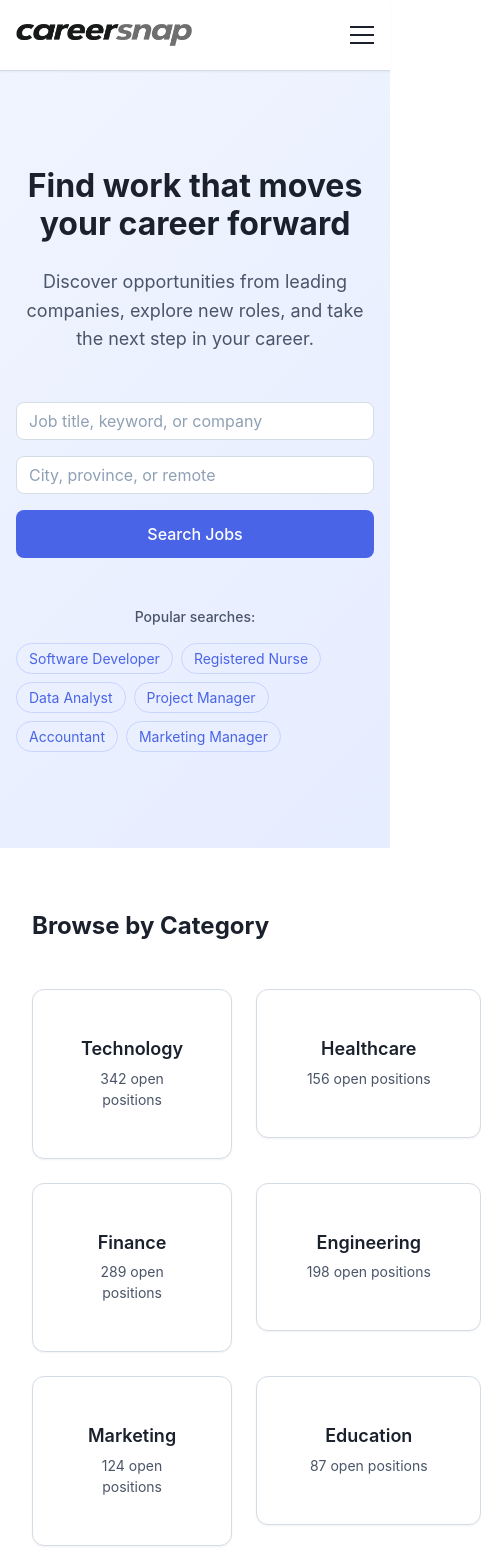
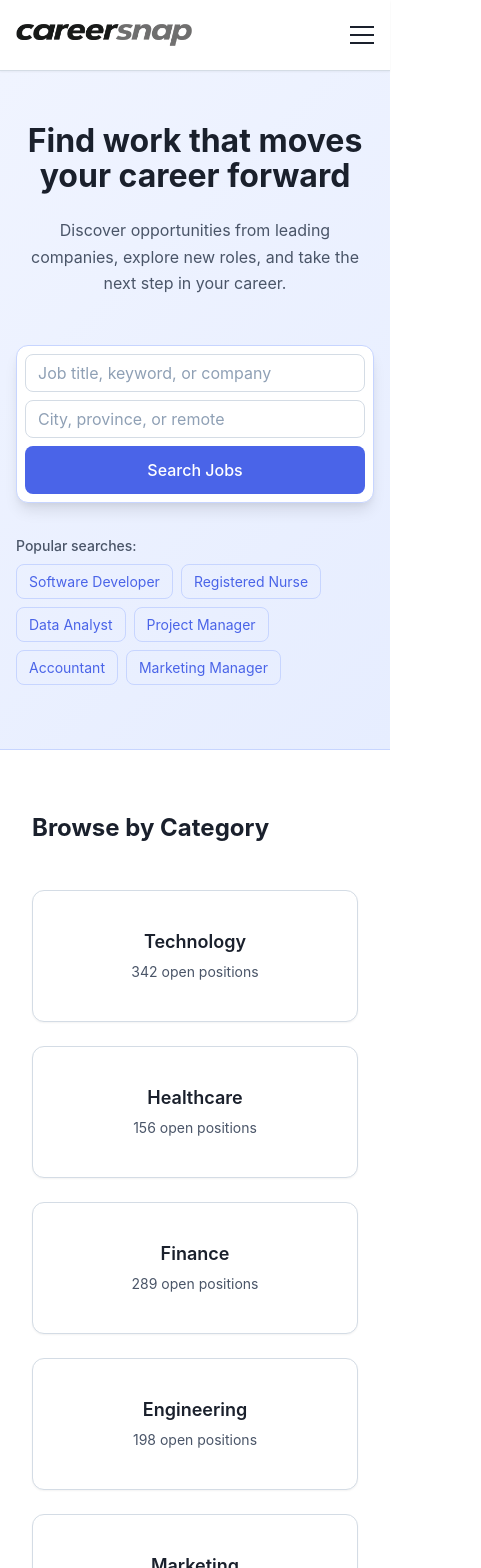
Before and after one commit to CareerSnap-Group/careersnap, a Next.js app: page / in a window 390 px wide. Shown: the top 1568 px of the page, 481 px wide, since content can reach past the window. Built offline with nearby package versions, Linux system fonts and the light colour scheme; no server answers.

Commit message:
Commit Changes

```diff
--- a/app/page.module.css
+++ b/app/page.module.css
@@ -15,39 +15,47 @@
 /* Hero Section */
 .hero {
   background: linear-gradient(135deg, var(--color-primary-50) 0%, var(--color-primary-100) 100%);
-  padding: var(--spacing-4xl) var(--spacing-md);
+  border-bottom: 1px solid var(--color-primary-200);
+  padding: var(--spacing-4xl) var(--spacing-md) var(--spacing-3xl);
   text-align: center;
 }
 
 .heroContent {
-  max-width: 800px;
+  max-width: 840px;
   margin: 0 auto;
 }
 
 .heroTitle {
-  font-size: clamp(2rem, 5vw, 3.5rem);
+  max-width: 760px;
+  margin: 0 auto var(--spacing-lg);
+  font-size: var(--font-size-5xl);
   font-weight: var(--font-weight-bold);
   color: var(--color-text-primary);
-  margin-bottom: var(--spacing-lg);
-  line-height: 1.2;
+  line-height: 1.1;
 }
 
 .heroSubtitle {
+  max-width: 650px;
+  margin: 0 auto var(--spacing-2xl);
   font-size: var(--font-size-lg);
   color: var(--color-text-secondary);
-  margin-bottom: var(--spacing-2xl);
-  line-height: 1.6;
+  line-height: 1.65;
 }
 
 .searchForm {
-  margin-bottom: var(--spacing-2xl);
+  max-width: 1040px;
+  margin: 0 auto var(--spacing-xl);
 }
 
 .searchInputs {
   display: grid;
   grid-template-columns: 1fr 1fr auto;
-  gap: var(--spacing-md);
-  margin-bottom: var(--spacing-lg);
+  gap: var(--spacing-sm);
+  padding: var(--spacing-sm);
+  background: var(--color-background-primary);
+  border: 1px solid var(--color-primary-200);
+  border-radius: var(--radius-lg);
+  box-shadow: var(--shadow-lg);
 }
 
 .searchField {
@@ -56,6 +64,7 @@
 
 .searchButton {
   align-self: flex-end;
+  min-width: 132px;
   white-space: nowrap;
 }
 
@@ -74,7 +83,7 @@
   flex-wrap: wrap;
   align-items: center;
   justify-content: center;
-  gap: var(--spacing-md);
+  gap: var(--spacing-sm) var(--spacing-md);
   font-size: var(--font-size-sm);
 }
 
@@ -92,9 +101,9 @@
 .searchTag {
   color: var(--color-primary-600);
   text-decoration: none;
-  padding: 0.25rem 0.75rem;
+  padding: 0.375rem 0.75rem;
   border: 1px solid var(--color-primary-200);
-  border-radius: var(--radius-full);
+  border-radius: var(--radius-md);
   font-size: var(--font-size-sm);
   transition: all var(--transition-fast);
   display: inline-block;
@@ -118,10 +127,10 @@
 }
 
 .sectionTitle {
+  margin-bottom: var(--spacing-2xl);
   font-size: var(--font-size-3xl);
   font-weight: var(--font-weight-bold);
   color: var(--color-text-primary);
-  margin-bottom: var(--spacing-2xl);
 }
 
 /* Jobs Grid */
@@ -202,13 +211,17 @@
 /* Categories Grid */
 .categoriesGrid {
   display: grid;
-  grid-template-columns: repeat(auto-fill, minmax(200px, 1fr));
+  grid-template-columns: repeat(auto-fit, minmax(min(100%, 190px), 1fr));
   gap: var(--spacing-lg);
 }
 
 .categoryCard {
+  min-height: 132px;
+  display: flex;
+  flex-direction: column;
+  justify-content: center;
   text-align: center;
-  padding: var(--spacing-2xl);
+  padding: var(--spacing-xl) var(--spacing-lg);
 }
 
 .categoryName {
@@ -288,18 +301,37 @@
 
 @media (max-width: 768px) {
   .heroTitle {
-    font-size: 2rem;
+    font-size: clamp(2rem, 8vw, 2.5rem);
   }
 
   .jobsGrid {
     grid-template-columns: 1fr;
   }
 
-  .categoriesGrid {
-    grid-template-columns: repeat(2, 1fr);
-  }
-
   .sectionTitle {
     font-size: var(--font-size-2xl);
   }
 }
+
+@media (max-width: 480px) {
+  .hero {
+    padding-top: 3.25rem;
+  }
+
+  .heroSubtitle {
+    font-size: var(--font-size-base);
+  }
+
+  .searchInputs {
+    padding: var(--spacing-sm);
+  }
+
+  .popularSearches {
+    align-items: flex-start;
+    flex-direction: column;
+  }
+
+  .searchTags {
+    width: 100%;
+  }
+}
```
